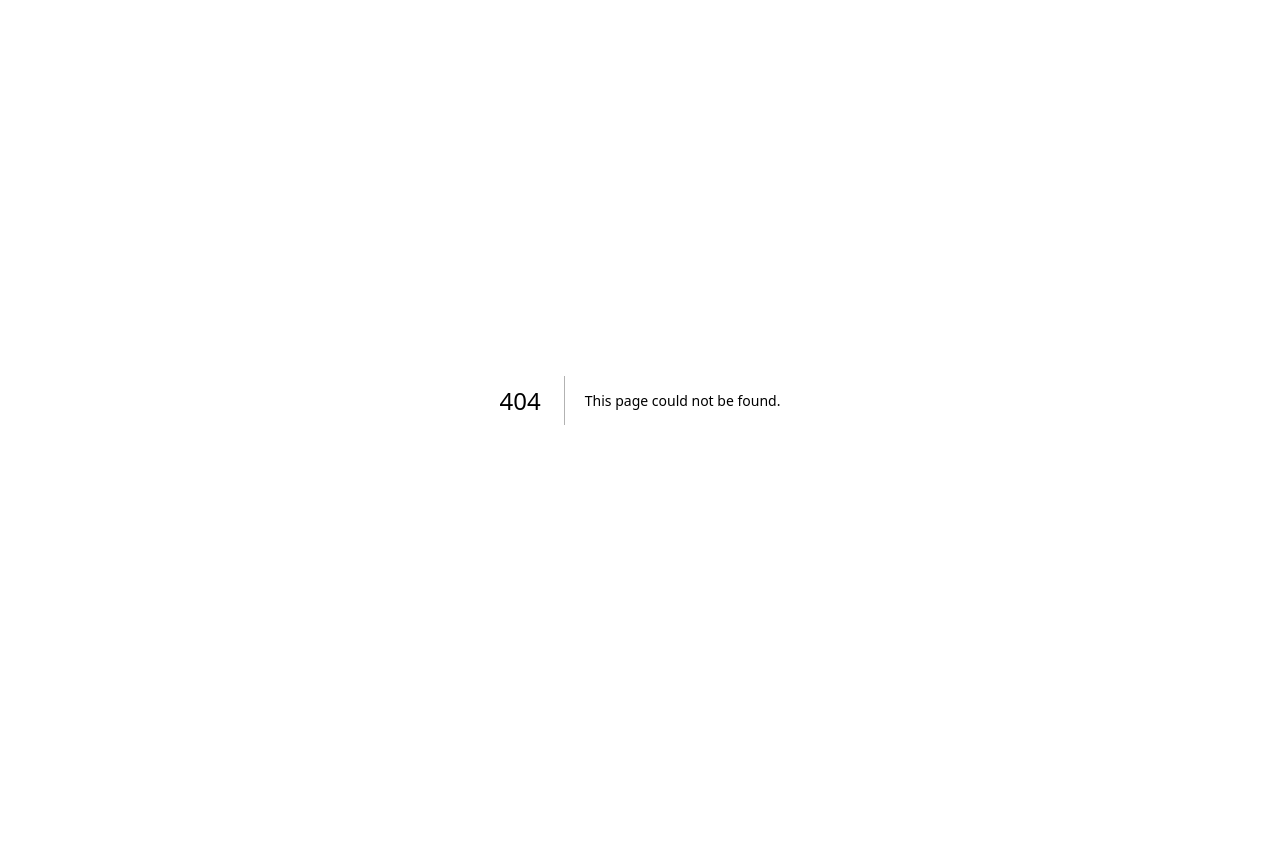
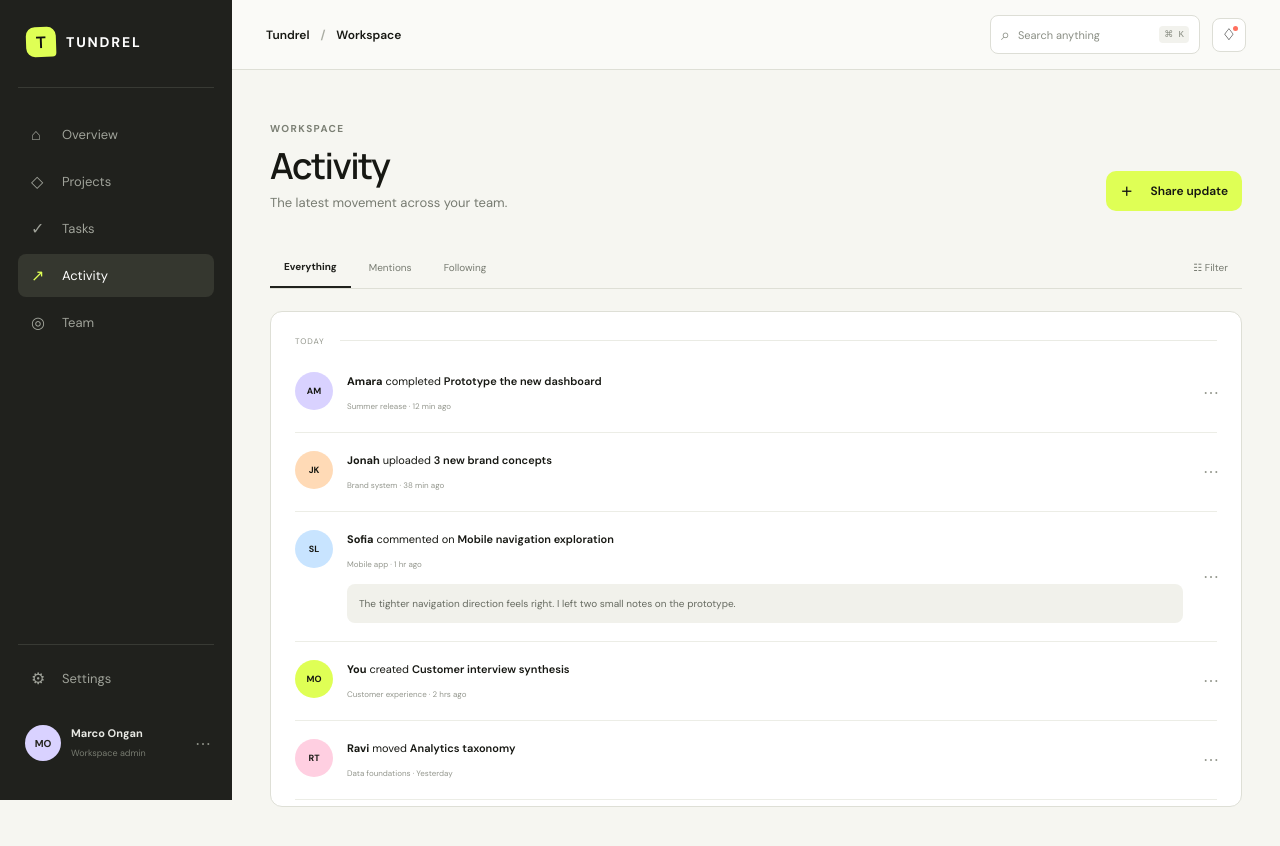
Before and after one commit to TUNDREL/Web-app, a Next.js app: page /activity in a window 1280 px wide. Before the commit this address had no page. Shown: the top 846 px of the page. Before the commit the page ends 800 px from the top, so only its background shows below. Built offline with nearby package versions, Linux system fonts and the light colour scheme.

Commit message:
Add app/activity/page.tsx

```diff
--- /dev/null
+++ b/app/activity/page.tsx
@@ -0,0 +1,14 @@
+import AppShell from "@/components/AppShell";
+import PageHeader from "@/components/PageHeader";
+
+const activity = [
+  ["AM", "Amara", "completed", "Prototype the new dashboard", "Summer release", "12 min ago"],
+  ["JK", "Jonah", "uploaded", "3 new brand concepts", "Brand system", "38 min ago"],
+  ["SL", "Sofia", "commented on", "Mobile navigation exploration", "Mobile app", "1 hr ago"],
+  ["MO", "You", "created", "Customer interview synthesis", "Customer experience", "2 hrs ago"],
+  ["RT", "Ravi", "moved", "Analytics taxonomy", "Data foundations", "Yesterday"],
+];
+export default function Activity() { return <AppShell><main className="app-main narrow"><PageHeader eyebrow="WORKSPACE" title="Activity" copy="The latest movement across your team." action="Share update" />
+  <div className="toolbar"><div className="filter-tabs"><button className="active">Everything</button><button>Mentions</button><button>Following</button></div><div><button>☷ Filter</button></div></div>
+  <section className="activity-feed"><div className="feed-day"><span>TODAY</span><i /></div>{activity.map(([avatar,name,verb,item,project,time], i) => <article key={item}><div className={`feed-avatar a${i}`}>{avatar}</div><div><p><b>{name}</b> {verb} <strong>{item}</strong></p><span>{project} · {time}</span>{i === 2 && <div className="comment-card">The tighter navigation direction feels right. I left two small notes on the prototype.</div>}</div><button>⋯</button></article>)}</section>
+  </main></AppShell> }
```
